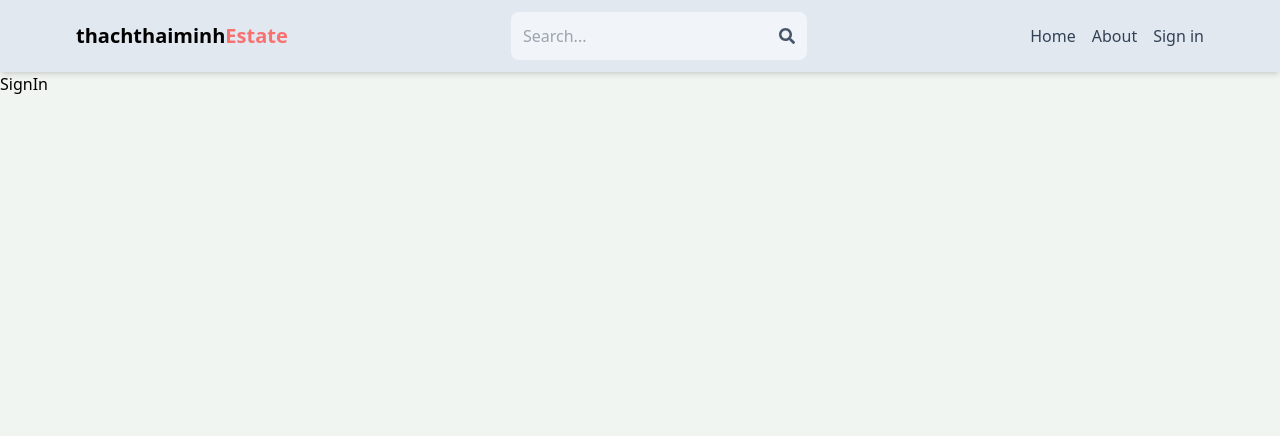
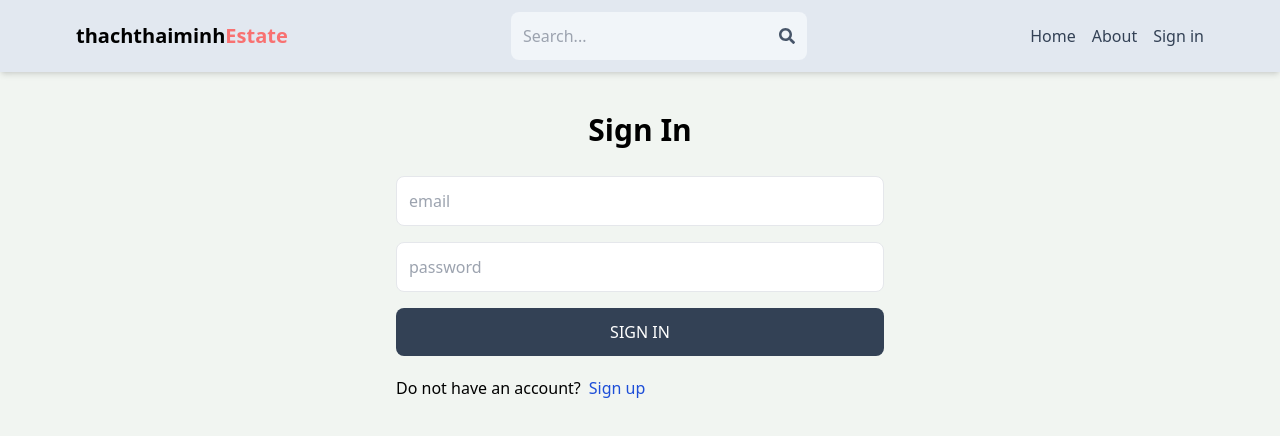
Before and after one commit to thachthaiminh/thachthaiminh-mern-estate, a React (Vite) app: page /sign-in in a window 1280 px wide. Shown: the top 436 px of the page. Built offline with nearby package versions, Linux system fonts and the light colour scheme.

Commit message:
complete sign in page

```diff
--- a/src/pages/SignIn.jsx
+++ b/src/pages/SignIn.jsx
@@ -1,3 +1,76 @@
+import { useState } from "react";
+import { Link, useNavigate } from "react-router-dom";
+
 export default function SignIn() {
-  return <div>SignIn</div>;
+  const [formData, setFormData] = useState({});
+  const [error, setError] = useState(null);
+  const [loading, setLoading] = useState(false);
+  const navigate = useNavigate();
+  const handleChange = (e) => {
+    setFormData({
+      ...formData,
+      [e.target.id]: e.target.value,
+    });
+  };
+  const handleSubmit = async (e) => {
+    e.preventDefault();
+    try {
+      setLoading(true);
+      const res = await fetch("/api/auth/signin", {
+        method: "POST",
+        headers: {
+          "Content-Type": "application/json",
+        },
+        body: JSON.stringify(formData),
+      });
+      const data = await res.json();
+      console.log(data);
+      if (data.success === false) {
+        setLoading(false);
+        setError(data.message);
+        return;
+      }
+      setLoading(false);
+      setError(null);
+      navigate("/");
+    } catch (error) {
+      setLoading(false);
+      setError(error.message);
+    }
+  };
+  return (
+    <div className="p-3 max-w-lg mx-auto">
+      <h1 className="text-3xl text-center font-semibold my-7">Sign In</h1>
+      <form onSubmit={handleSubmit} className="flex flex-col gap-4">
+        <input
+          type="email"
+          placeholder="email"
+          className="border p-3 rounded-lg"
+          id="email"
+          onChange={handleChange}
+        />
+        <input
+          type="password"
+          placeholder="password"
+          className="border p-3 rounded-lg"
+          id="password"
+          onChange={handleChange}
+        />
+
+        <button
+          disabled={loading}
+          className="bg-slate-700 text-white p-3 rounded-lg uppercase hover:opacity-95 disabled:opacity-80"
+        >
+          {loading ? "Loading..." : "Sign In"}
+        </button>
+      </form>
+      <div className="flex gap-2 mt-5">
+        <p>Do not have an account?</p>
+        <Link to={"/sign-up"}>
+          <span className="text-blue-700">Sign up</span>
+        </Link>
+      </div>
+      {error && <p className="text-red-500 mt-5">{error}</p>}
+    </div>
+  );
 }
```
